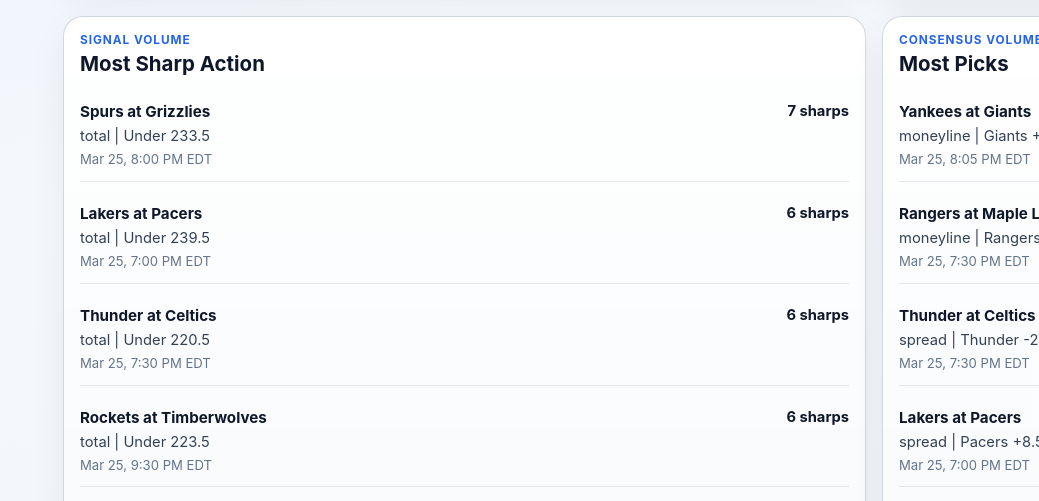
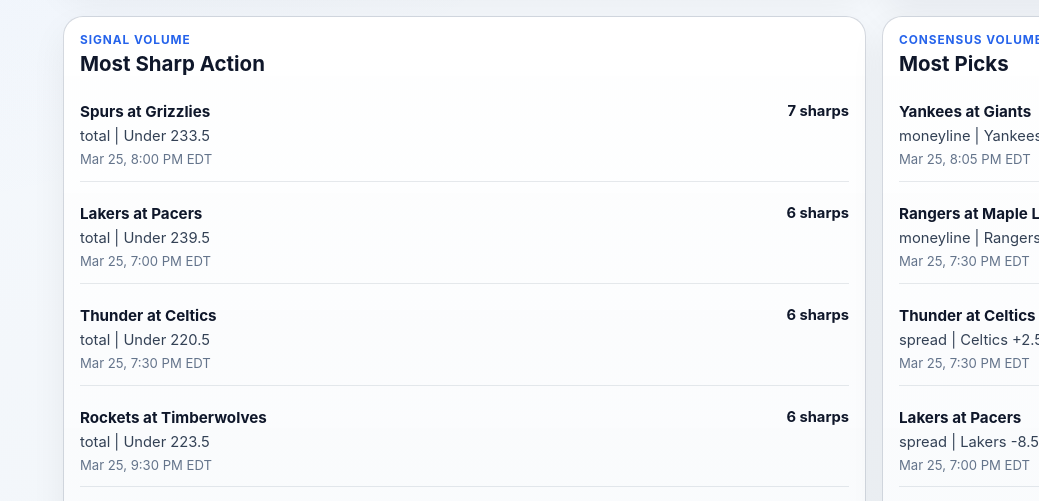
Before and after one commit to kevinheinzelman/action-exporter-view, a Next.js app: page / in a window 1280 px wide. Shown: the part 1048-1549 px from the top of the page, without its empty margins (241-1280 px from the left). Built offline with nearby package versions, Linux system fonts and the light colour scheme.

Commit message:
Fix Most Picks card to use pick-side label

```diff
--- a/app/page.tsx
+++ b/app/page.tsx
@@ -268,8 +268,18 @@
   }).format(date);
 }
 
-function getPrimarySideText(game: Record<string, any>, market: string, row: Record<string, any>): string {
-  const preferredSide = getSharpCount(row) > 0 ? getPrimarySignalSide(row, 'sharp') : getPrimarySignalSide(row, 'picks');
+function getPrimarySideText(
+  game: Record<string, any>,
+  market: string,
+  row: Record<string, any>,
+  signalPreference: 'auto' | 'sharp' | 'picks' = 'auto'
+): string {
+  const preferredSide =
+    signalPreference === 'auto'
+      ? getSharpCount(row) > 0
+        ? getPrimarySignalSide(row, 'sharp')
+        : getPrimarySignalSide(row, 'picks')
+      : getPrimarySignalSide(row, signalPreference);
 
   if (market === 'total') {
     const totalLine = row.totalLine ?? row.overValue ?? row.underValue;
@@ -1170,7 +1180,7 @@
                       {game.awayTeam ?? 'Away'} at {game.homeTeam ?? 'Home'}
                     </strong>
                   <div className="subtle current-board-summary-detail">
-                      {market} | {getPrimarySideText(game, market, row)}
+                      {market} | {getPrimarySideText(game, market, row, 'sharp')}
                     </div>
                     <div className="subtle current-board-summary-time">{formatStartTime(String(game.startTimeUtc ?? ''))}</div>
                   </div>
@@ -1196,7 +1206,7 @@
                       {game.awayTeam ?? 'Away'} at {game.homeTeam ?? 'Home'}
                     </strong>
                   <div className="subtle current-board-summary-detail">
-                      {market} | {getPrimarySideText(game, market, row)}
+                      {market} | {getPrimarySideText(game, market, row, 'picks')}
                     </div>
                     <div className="subtle current-board-summary-time">{formatStartTime(String(game.startTimeUtc ?? ''))}</div>
                   </div>
```
